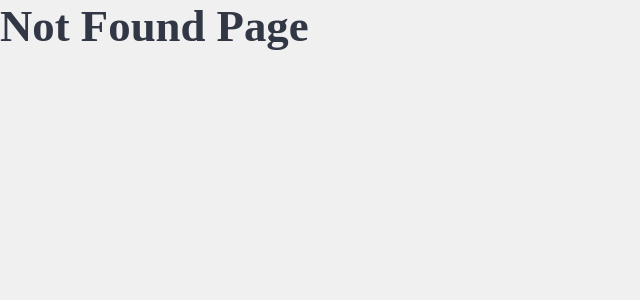
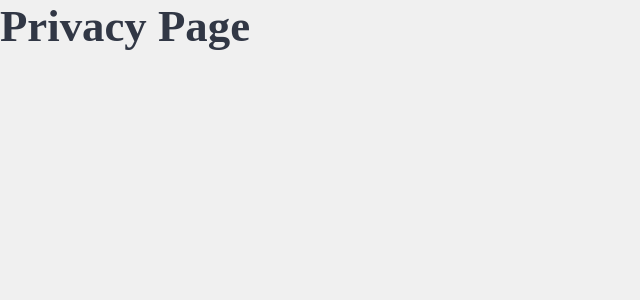
Before and after one commit to OnlyTrable/OnlyTrable-final-frontend, a React app: page /privacy in a window 1280 px wide. Before the commit this address had no page. Shown: the top 300 px of the page, without its empty margins (0-640 px from the left). Built offline with nearby package versions, Linux system fonts and the light colour scheme; the HTML template or start-up script is replaced by a standard one.

Commit message:
додав роути

```diff
--- /dev/null
+++ b/src/pages/CookiesPage/CookiesPage.jsx
@@ -0,0 +1,6 @@
+const CookiesPage = () => {
+    return (
+        <h1>Cookies Page</h1>
+    )
+}
+export default CookiesPage
--- a/src/pages/Navigation.jsx
+++ b/src/pages/Navigation.jsx
@@ -12,6 +12,9 @@ import MessagesPage from "./MessagesPage/MessagesPage.jsx";
 import EditProfilePage from "./EditProfilePage/EditProfilePage.jsx";
 import MyPostsPage from "./MyPostsPage/MyPostsPage.jsx";
 import OtherPostsPage from "./OtherPostsPage/OtherPostsPage.jsx";
+import PrivacyPage from "./PrivacyPage/PrivacyPage.jsx";
+import CookiesPage from "./CookiesPage/CookiesPage.jsx";
+import TermsPage from "./TermsPage/TermsPage.jsx";
 
 const Navigation = () => {
     return (
@@ -27,6 +30,9 @@ const Navigation = () => {
             <Route path="/editProfile" element={<EditProfilePage />} />
             <Route path="/myPosts" element={<MyPostsPage />} />
             <Route path="/posts" element={<OtherPostsPage />} />
+            <Route path="/cookies" element={<CookiesPage />} />
+            <Route path="/privacy" element={<PrivacyPage />} />
+            <Route path="/terms" element={<TermsPage />} />
             <Route path="*" element={<NotFoundPage />} />
         </Routes>
     )
--- /dev/null
+++ b/src/pages/PrivacyPage/PrivacyPage.jsx
@@ -0,0 +1,6 @@
+const PrivacyPage = () => {
+    return (
+        <h1>Privacy Page</h1>
+    )
+}
+export default PrivacyPage
--- /dev/null
+++ b/src/pages/TermsPage/TermsPage.jsx
@@ -0,0 +1,6 @@
+const TermsPage = () => {
+    return (
+        <h1>Terms Page</h1>
+    )
+}
+export default TermsPage
```
